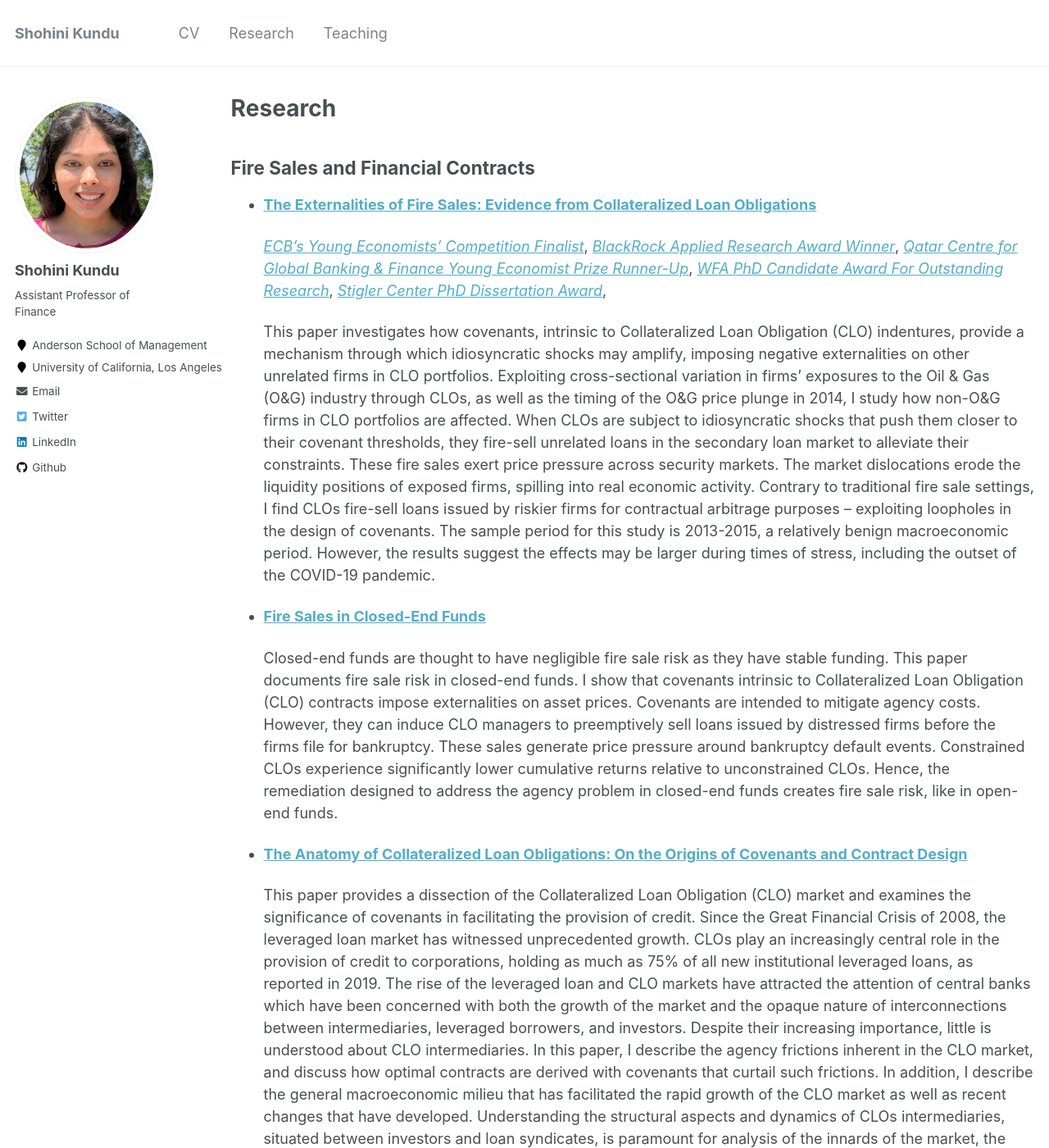
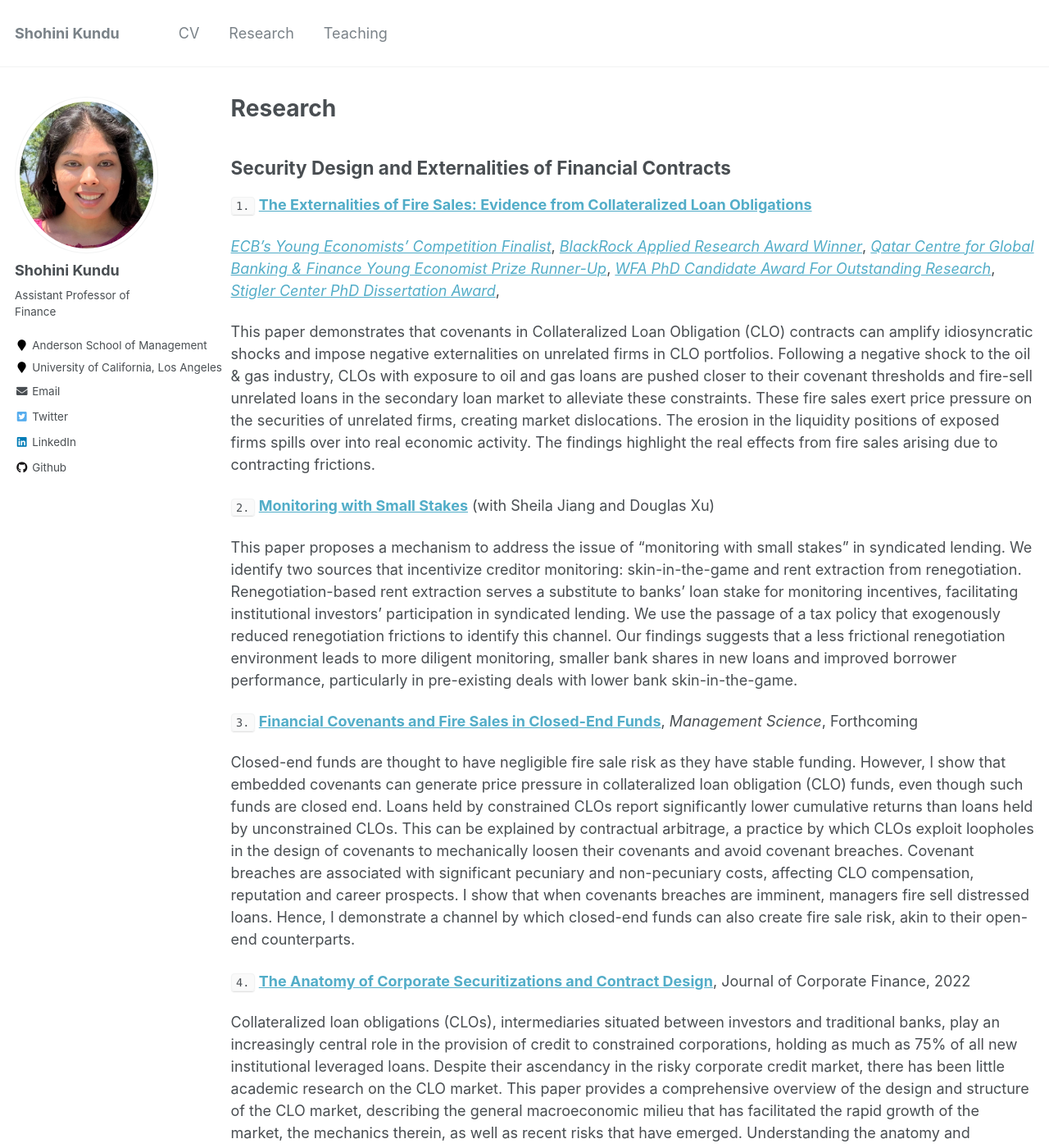
Before and after one commit to shohinikundu/shohinikundu.github.io, a Jekyll site: the page built from _pages/research.md, in a window 1280 px wide and 1400 px high. Shown: the whole window at 82% size. Built offline with Jekyll 4.4.1, drawn with Linux system fonts in a browser that asks for light colours; some of the changed text lies outside the part shown.

Commit message:
Update research.md

```diff
--- a/_pages/research.md
+++ b/_pages/research.md
@@ -4,43 +4,49 @@
 permalink: /research/
 author_profile: true
 ---
-## Fire Sales and Financial Contracts
+## Security Design and Externalities of Financial Contracts
 
- * [**The Externalities of Fire Sales: Evidence from Collateralized Loan Obligations**](https://papers.ssrn.com/sol3/papers.cfm?abstract_id=3735645)
+ `1.` [**The Externalities of Fire Sales: Evidence from Collateralized Loan Obligations**](https://papers.ssrn.com/sol3/papers.cfm?abstract_id=3735645)
 
-   [*ECB's Young Economists' Competition Finalist*](https://www.ecb.europa.eu/pub/conferences/ecbforum/YE_competition/html/index.en.html),
-[*BlackRock Applied Research Award Winner*](https://www.blackrock.com/corporate/applied-research-award),
+[*ECB's Young Economists' Competition Finalist*](https://www.ecb.europa.eu/pub/conferences/ecbforum/previous_fora/2021/html/YE_competition_2021.en.html),
+[*BlackRock Applied Research Award Winner*](https://www.blackrock.com/corporate/applied-research-award/prior-program-winners),
 [*Qatar Centre for Global Banking & Finance Young Economist Prize Runner-Up*](https://www.kcl.ac.uk/news/young-economist-prize-competition),
 [*WFA PhD Candidate Award For Outstanding Research*](https://westernfinance.org/wp-content/uploads/2021.links_.pdf),
 [*Stigler Center PhD Dissertation Award*](https://www.chicagobooth.edu/research/stigler/research/phd-dissertation-award),
 
-   This paper investigates how covenants, intrinsic to Collateralized Loan Obligation (CLO) indentures, provide a mechanism through which idiosyncratic shocks may amplify, imposing negative externalities on other unrelated firms in CLO portfolios. Exploiting cross-sectional variation in firms' exposures to the Oil & Gas (O&G) industry through CLOs, as well as the timing of the O&G price plunge in 2014, I study how non-O&G firms in CLO portfolios are affected. When CLOs are subject to idiosyncratic shocks that push them closer to their covenant thresholds, they fire-sell unrelated loans in the secondary loan market to alleviate their constraints. These fire sales exert price pressure across security markets. The market dislocations erode the liquidity positions of exposed firms, spilling into real economic activity. Contrary to traditional fire sale settings, I find CLOs fire-sell loans issued by riskier firms for contractual arbitrage purposes -- exploiting loopholes in the design of covenants. The sample period for this study is 2013-2015, a relatively benign macroeconomic period. However, the results suggest the effects may be larger during times of stress, including the outset of the COVID-19 pandemic.
+This paper demonstrates that covenants in Collateralized Loan Obligation (CLO) contracts can amplify idiosyncratic shocks and impose negative externalities on unrelated firms in CLO portfolios. Following a negative shock to the oil & gas industry, CLOs with exposure to oil and gas loans are pushed closer to their covenant thresholds and fire-sell unrelated loans in the secondary loan market to alleviate these constraints. These fire sales exert price pressure on the securities of unrelated firms, creating market dislocations. The erosion in the liquidity positions of exposed firms spills over into real economic activity. The findings highlight the real effects from fire sales arising due to contracting frictions.
+
+`2.` [**Monitoring with Small Stakes**](https://papers.ssrn.com/sol3/papers.cfm?abstract_id=4271851) (with Sheila Jiang and Douglas Xu)
+
+This paper proposes a mechanism to address the issue of "monitoring with small stakes" in syndicated lending. We identify two sources that incentivize creditor monitoring: skin-in-the-game and rent extraction from renegotiation. Renegotiation-based rent extraction serves a substitute to banks' loan stake for monitoring incentives, facilitating institutional investors’ participation in syndicated lending. We use the passage of a tax policy that exogenously reduced renegotiation frictions to identify this channel. Our findings suggests that a less frictional renegotiation environment leads to more diligent monitoring, smaller bank shares in new loans and improved borrower performance, particularly in pre-existing deals with lower bank skin-in-the-game.
+
+ `3.` [**Financial Covenants and Fire Sales in Closed-End Funds**](https://papers.ssrn.com/sol3/papers.cfm?abstract_id=3595416), _Management Science_, Forthcoming
+
+Closed-end funds are thought to have negligible fire sale risk as they have stable funding. However, I show that embedded covenants can generate price pressure in collateralized loan obligation (CLO) funds, even though such funds are closed end. Loans held by constrained CLOs report significantly lower cumulative returns than loans held by unconstrained CLOs. This can be explained by contractual arbitrage, a practice by which CLOs exploit loopholes in the design of covenants to mechanically loosen their covenants and avoid covenant breaches. Covenant breaches are associated with significant pecuniary and non-pecuniary costs, affecting CLO compensation, reputation and career prospects. I show that when covenants breaches are imminent, managers fire sell distressed loans. Hence, I demonstrate a channel by which closed-end funds can also create fire sale risk, akin to their open-end counterparts.
 
 
- * [**Fire Sales in Closed-End Funds**](https://papers.ssrn.com/sol3/papers.cfm?abstract_id=3595416)
+`4.` [**The Anatomy of Corporate Securitizations and Contract Design**](https://papers.ssrn.com/sol3/papers.cfm?abstract_id=3740092), Journal of Corporate Finance, 2022
 
-   Closed-end funds are thought to have negligible fire sale risk as they have stable funding. This paper documents fire sale risk in closed-end funds. I show that covenants intrinsic to Collateralized Loan Obligation (CLO) contracts impose externalities on asset prices. Covenants are intended to mitigate agency costs. However, they can induce CLO managers to preemptively sell loans issued by distressed firms before the firms file for bankruptcy. These sales generate price pressure around bankruptcy default events. Constrained CLOs experience significantly lower cumulative returns relative to unconstrained CLOs. Hence, the remediation designed to address the agency problem in closed-end funds creates fire sale risk, like in open-end funds.
+Collateralized loan obligations (CLOs), intermediaries situated between investors and traditional banks, play an increasingly central role in the provision of credit to constrained corporations, holding as much as 75% of all new institutional leveraged loans. Despite their ascendancy in the risky corporate credit market, there has been little academic research on the CLO market. This paper provides a comprehensive overview of the design and structure of the CLO market, describing the general macroeconomic milieu that has facilitated the rapid growth of the market, the mechanics therein, as well as recent risks that have emerged. Understanding the anatomy and dynamics of CLOs is paramount for developing insights into the role of non-bank financial intermediaries in financial markets.
 
+## Empirical Macro Finance
 
- * [**The Anatomy of Collateralized Loan Obligations: On the Origins of Covenants and Contract Design**](https://papers.ssrn.com/sol3/papers.cfm?abstract_id=3740092)
+`5.` [**Predicting Recessions** (with Rajkamal Iyer and Nikos Paltalidis)](https://papers.ssrn.com/sol3/papers.cfm?abstract_id=4247519)
 
-   This paper provides a dissection of the Collateralized Loan Obligation (CLO) market and examines the significance of covenants in facilitating the provision of credit. Since the Great Financial Crisis of 2008, the leveraged loan market has witnessed unprecedented growth. CLOs play an increasingly central role in the provision of credit to corporations, holding as much as 75% of all new institutional leveraged loans, as reported in 2019. The rise of the leveraged loan and CLO markets have attracted the attention of central banks which have been concerned with both the growth of the market and the opaque nature of interconnections between intermediaries, leveraged borrowers, and investors. Despite their increasing importance, little is understood about CLO intermediaries. In this paper, I describe the agency frictions inherent in the CLO market, and discuss how optimal contracts are derived with covenants that curtail such frictions. In addition, I describe the general macroeconomic milieu that has facilitated the rapid growth of the CLO market as well as recent changes that have developed. Understanding the structural aspects and dynamics of CLOs intermediaries, situated between investors and loan syndicates, is paramount for analysis of the innards of the market, the role of covenants, and developing insights into the shadow banking sector as well as other securitizations.
+This paper predicts recessions using the dispersion of deposit rates offered by banks on insured deposits. An increase in the dispersion of deposit rates can accurately predict recessions over long time horizons at the county, state, and national levels. We find that the growth of deposits, particularly uninsured deposits of riskier banks, slows down at the onset of a downturn, regardless of whether the downturn was preceded by a credit boom. In turn, riskier banks increase their deposit rates to attract more funding to support their balance sheet. The resulting increase in the dispersion of deposit rates predicts an impending economic downturn.
 
-## Idiosyncratic Shocks and Aggregate Fluctuations
+`6.` [**The Geography of Bank Deposits and the Origins of Aggregate Fluctuations** (with Seongjin Park and Nishant Vats)](https://papers.ssrn.com/sol3/papers.cfm?abstract_id=3883605)
 
+What are the aggregate effects of deposit shocks? Using the granular-instrumental-variable methodology, we identify the deposit elasticity of economic growth as 0.87 and the money multiplier as 1.18. We construct deposit shocks by combining a new fact regarding the within-bank geographic concentration of deposits -- 30% of deposits are concentrated in a single county -- with local natural disasters. Large natural disasters in deposit-concentrated areas negatively affect bank deposits and amplify through bank internal capital markets. These shocks can explain 3.30% of the variation in economic growth. Lender and borrower-side frictions are critical for the aggregation of local shocks.
 
- * [**Banking Networks and Economic Growth: From Idiosyncratic Shocks to Aggregate Fluctuations** (with Nishant Vats)](https://papers.ssrn.com/sol3/papers.cfm?abstract_id=3556299)
+`7.` [**Banking Networks and Economic Growth: From Idiosyncratic Shocks to Aggregate Fluctuations** (with Nishant Vats)](https://papers.ssrn.com/sol3/papers.cfm?abstract_id=3556299)
 
-   The objective of this paper is to explore the transmission of non-capital shocks through banking networks. We develop a methodology to construct non-capital (real) shocks, idiosyncratic shocks, using labor productivity shocks to large firms. We document a change in the relationship between (foreign) idiosyncratic shocks in state j and (domestic) economic growth in state i between 1978 and 2000 wherein the relation changes from positive to negative over this period. We show that the contemporaneous changes in banking integration across states is a key driver of this phenomenon. This is driven by geographically diversified banks diverting funds away from economies experiencing negative shocks towards other unaffected economies. This result operates through changes in bank loan supply. Our instrumental variable estimates suggest that a 1% increase in the bank loan supply is associated with a 0.05-0.26 pp increase in economic growth. Lastly, we argue that this mechanism can explain the decrease in covariance of state-level fluctuations, potentially explaining the Great Moderation, the period of relatively low aggregate volatility.
-
- * [**The Deposits Channel of Aggregate Fluctuations** (with Seongjin Park and Nishant Vats)](https://papers.ssrn.com/sol3/papers.cfm?abstract_id=3883605)
-
-   This paper presents a new mechanism through which the geography of bank deposits increases financial fragility. We document within-bank geographic concentration of deposits -- 30% of bank deposits are concentrated in a single county. We combine this within-bank geographic concentration of deposits with local natural-disaster-induced property damages to construct novel bank deposit shocks. On aggregate, these shocks can explain 3.30% of variation in economic growth. Local disaster shocks result in aggregate fluctuations through their effect on deposits, which negatively affect bank lending. Financial frictions such as regulatory constraints, informational advantages, and borrower constraints are critical for the aggregation of shocks.
+This paper explores the transmission of non-capital shocks through banking networks. We construct non-capital (idiosyncratic) shocks, using labor productivity shocks to large firms. We document a change in the relationship between foreign idiosyncratic shocks and domestic economic growth between 1978 and 2000. Contemporaneous changes in banking integration drive this phenomenon as geographically diversified banks divert funds away from economies experiencing negative shocks towards other unaffected economies. Our granular-IV estimates suggest that a 1\% increase in bank loan supply is associated with a 0.05-0.26 pp increase in economic growth. Lastly, this can potentially explain the Great Moderation.
 
 
 ## Finance and Development
 
 
- * [**What Explains Geographic Variation in Corporate Investment?** (with Nishant Vats)](https://papers.ssrn.com/sol3/papers.cfm?abstract_id=3851008)
+`8.` [**What Explains Geographic Variation in Corporate Investment?** (with Nishant Vats)](https://papers.ssrn.com/sol3/papers.cfm?abstract_id=3851008)
 
-   We show that history can explain the geographic concentration of investment over and above traditional agglomerative forces, geography, and expectations. We use spatial variation in direct and indirect British rule to identify differences in historical circumstances. Using this within-country variation in historical circumstances, combined with a local identification approach and instrumental variable strategy, we explain the spatial differences in investment. Differences in historical origins can explain 13% of total geographic variation in investment. Moreover, investment is 8-10% lower in direct ruled areas. Our results indicate that history can have long-run consequences through its effect on economic organizations and state capacity.
+We show that history can explain the geographic concentration of investment over and above traditional agglomerative forces, geography, and expectations. We use spatial variation in direct and indirect British rule to identify differences in historical circumstances. Using this within-country variation in historical circumstances, combined with a local identification approach and instrumental variable strategy, we explain the spatial differences in investment. Differences in historical origins can explain 13% of total geographic variation in investment. Moreover, investment is 8-10% lower in direct ruled areas. Our results indicate that history can have long-run consequences through its effect on economic organizations and state capacity.
```
